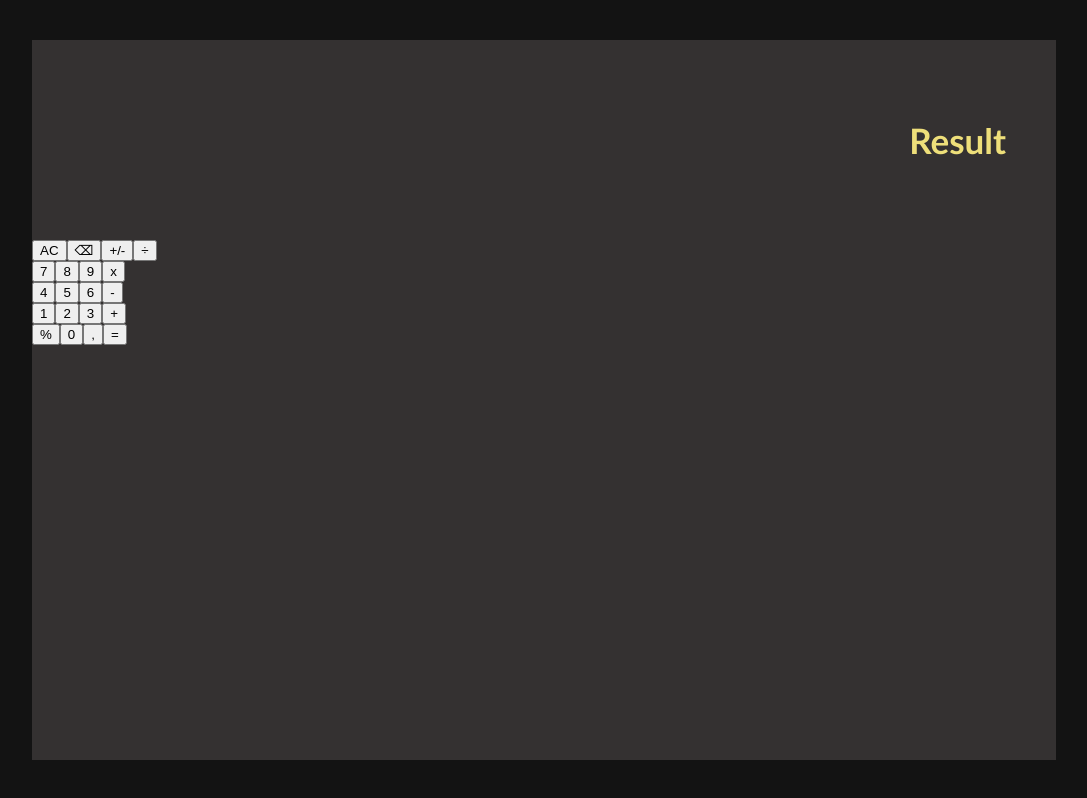
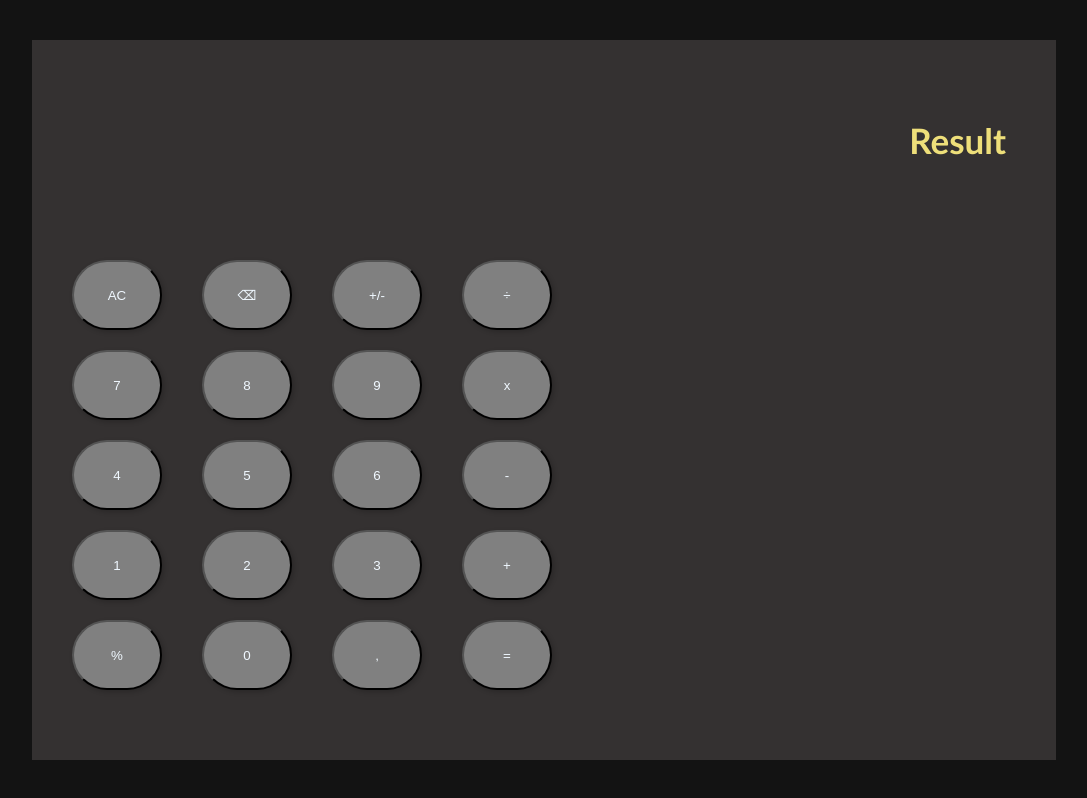
Before and after one commit to SergeVernez/calculatrice_REACT, a React (Vite) app: page / in a window 1280 px wide. Shown: the whole page, without its empty margins (96-1183 px from the left). Built offline with nearby package versions, Linux system fonts and the light colour scheme.

Commit message:
modif touches

```diff
--- a/src/App.css
+++ b/src/App.css
@@ -24,3 +24,15 @@ h1 {
 	text-align: right;
 	font-size: 35px;
 }
+.line {
+	margin: 20px;
+}
+button {
+	width: 90px;
+	height: 70px;
+	margin: 0 20px;
+	border-radius: 40px;
+	box-shadow: 2px 2px 5px #00000033;
+	color: aliceblue;
+	background-color: grey;
+}
```
